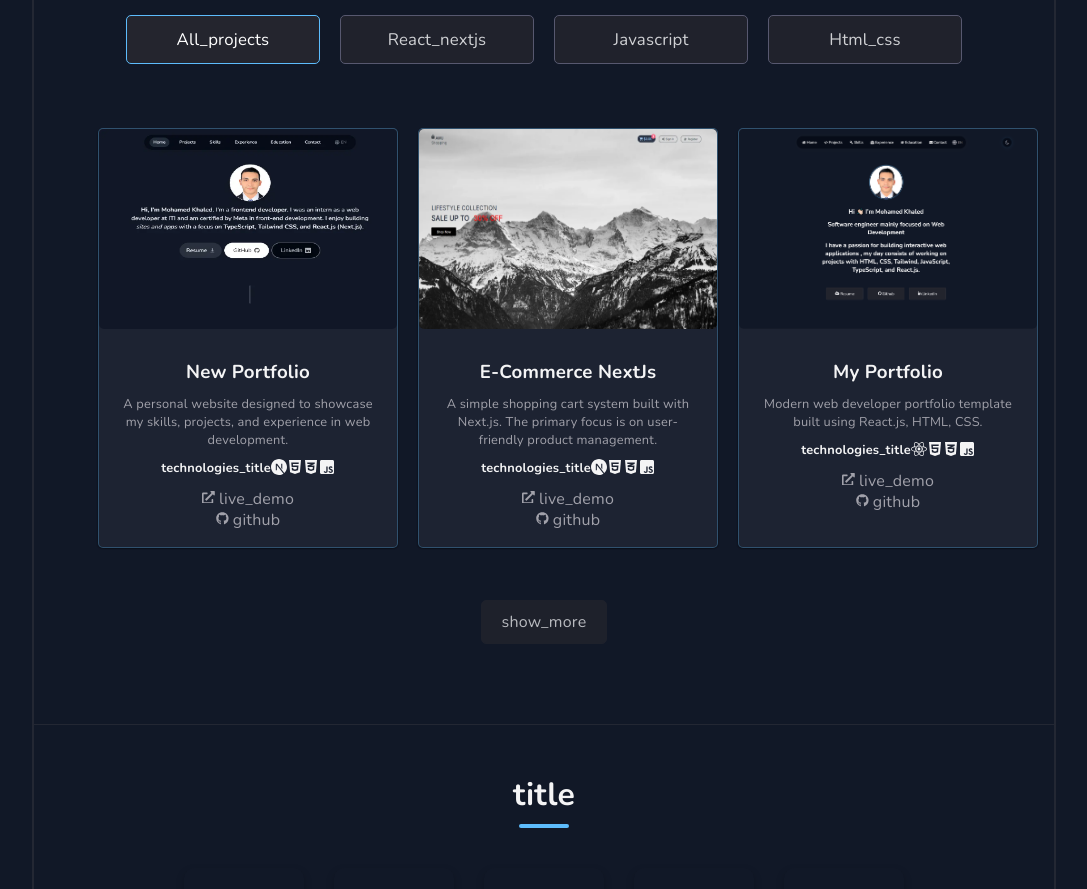
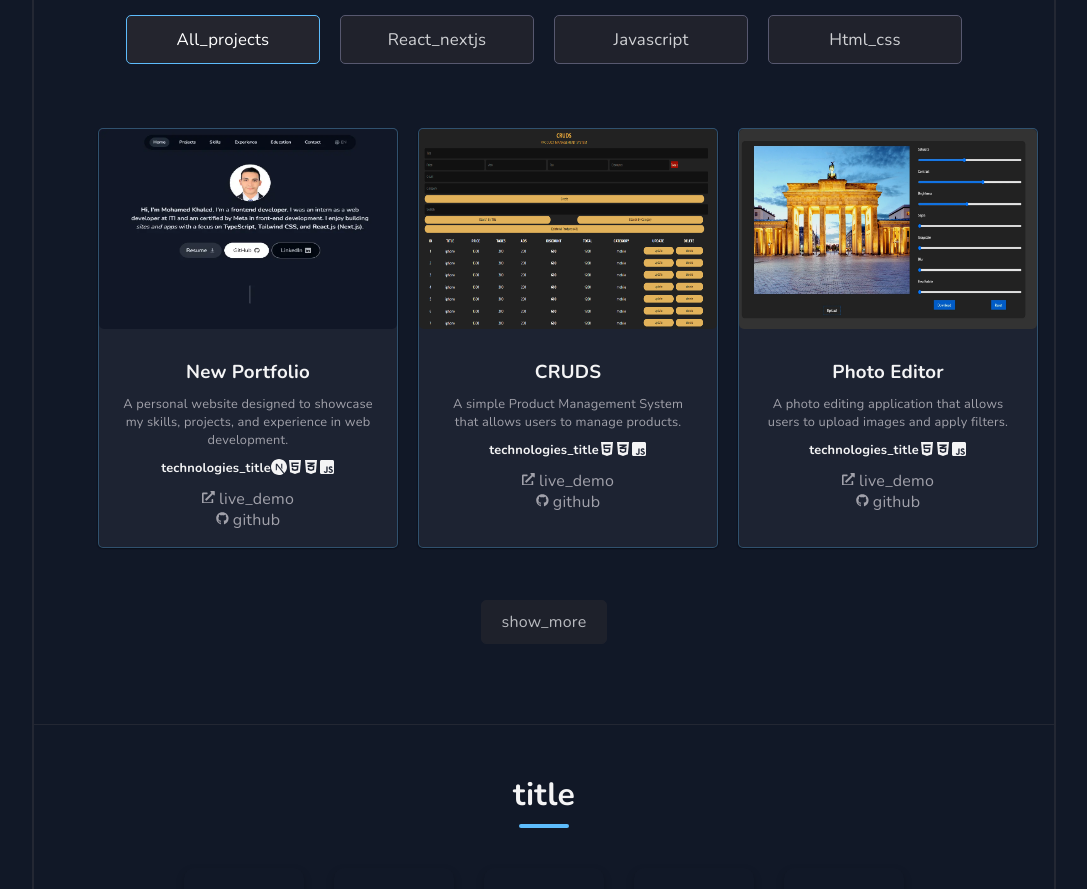
Before and after one commit to Mohamed-khaled0/My-Portfolio-ReactJS, a React (Vite) app: page / in a window 1280 px wide. Shown: the part 820-1709 px from the top of the page, without its empty margins (96-1183 px from the left). Built offline with nearby package versions, Linux system fonts and the light colour scheme; no server answers.

Commit message:
Remove old projects

```diff
--- a/src/components/3-main/ProjectsData.js
+++ b/src/components/3-main/ProjectsData.js
@@ -16,50 +16,7 @@ let myProjects = [
     ],
     technologies: ["NextJs" ,"HTML5", "CSS3", "JavaScript"]
   },
-  {
-    projectTitle: "E-Commerce NextJs ",
-    projectSubtitle: "A simple shopping cart system built with Next.js. The primary focus is on user-friendly product management.",
-    category: ["react", "all"],
-    liveDemo: "https://e-commerce-app-next.netlify.app/",
-    githubLink: "https://github.com/Mohamed-khaled0/E-Commerce-Nextjs-App",
-    // githubRepos:"https://github.com/Mohamed-khaled0?tab=repositories",
-    imgPath: "/images/projects/8.webp",
 
-    features: [
-
-    ],
-    technologies: ["NextJs" ,"HTML5", "CSS3", "JavaScript"]
-  },
-    // React Projects
-    {
-        projectTitle: "My Portfolio",
-        projectSubtitle: "Modern web developer portfolio template built using React.js, HTML, CSS.",
-        category: ["react", "all"],
-        liveDemo: "https://mohamed-khaled-portfilio.netlify.app/",
-        githubLink: "https://github.com/Mohamed-khaled0/My-Portfolio-ReactJS",
-        githubRepos:"https://github.com/Mohamed-khaled0?tab=repositories",
-        imgPath: "/images/projects/4.webp",
-
-        features: [
-
-        ],
-        technologies: ["React","HTML5", "CSS3", "JavaScript",]
-      },
-    {
-      projectTitle: "Prayer Timings App",
-      projectSubtitle: "A web application displaying prayer timings for different cities.",
-      category: ["react", "all"],
-      liveDemo: "https://prayers-times-reactjs.netlify.app/",
-      githubLink: "https://github.com/Mohamed-khaled0/Prayers-Times-Reactjs",
-      githubRepos:"https://github.com/Mohamed-khaled0?tab=repositories",
-      imgPath: "/images/projects/7.webp",
-      features: [
-        "Displays prayer times for selected cities.",
-        "Real-time updating of the current time.",
-        "Automatically calculates the next prayer based on the current time."
-      ],
-      technologies: ["React","JavaScript"]
-    },
 
     // JavaScript (js) Projects
     {
```
